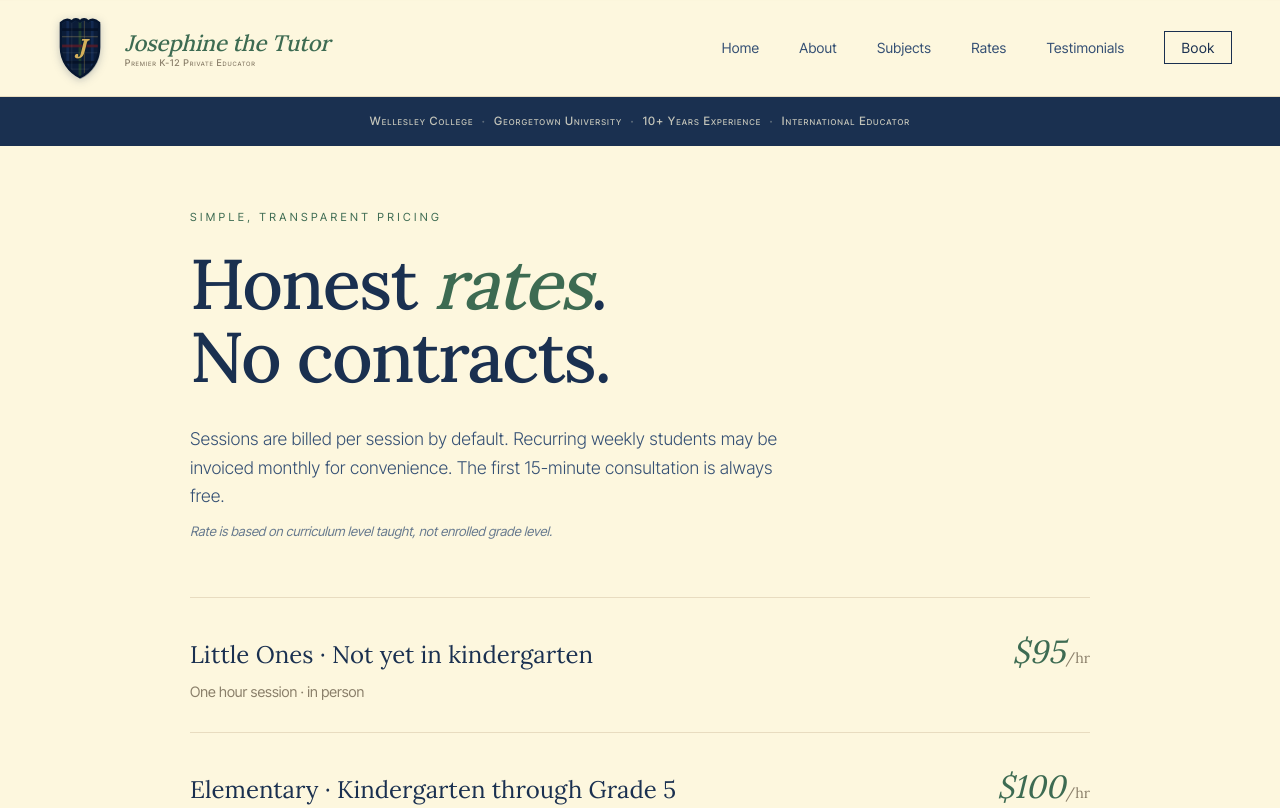
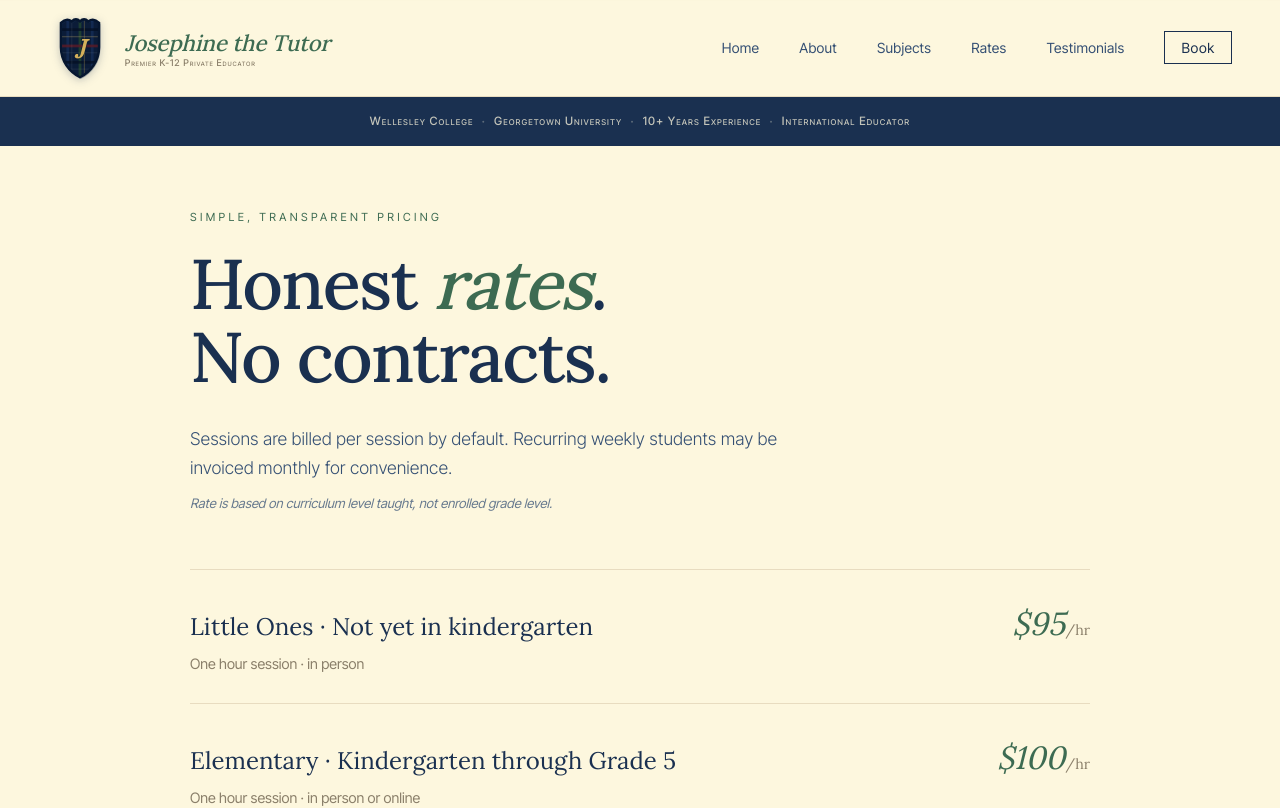
Before and after one commit to patrickparagas1/josephine-tutoring, a Next.js app: page /rates in a window 1280 px wide. Shown: the top 808 px of the page. Built offline with nearby package versions, Linux system fonts and the light colour scheme.

Commit message:
Remove free consultation mention from rates page intro

```diff
--- a/components/Rates.tsx
+++ b/components/Rates.tsx
@@ -10,8 +10,7 @@ export default function Rates() {
         </h2>
         <p className="rates-intro">
           Sessions are billed per session by default. Recurring weekly
-          students may be invoiced monthly for convenience. The first
-          15-minute consultation is always free.
+          students may be invoiced monthly for convenience.
         </p>
         <div className="rates-caption">
           Rate is based on curriculum level taught, not enrolled grade level.
```
